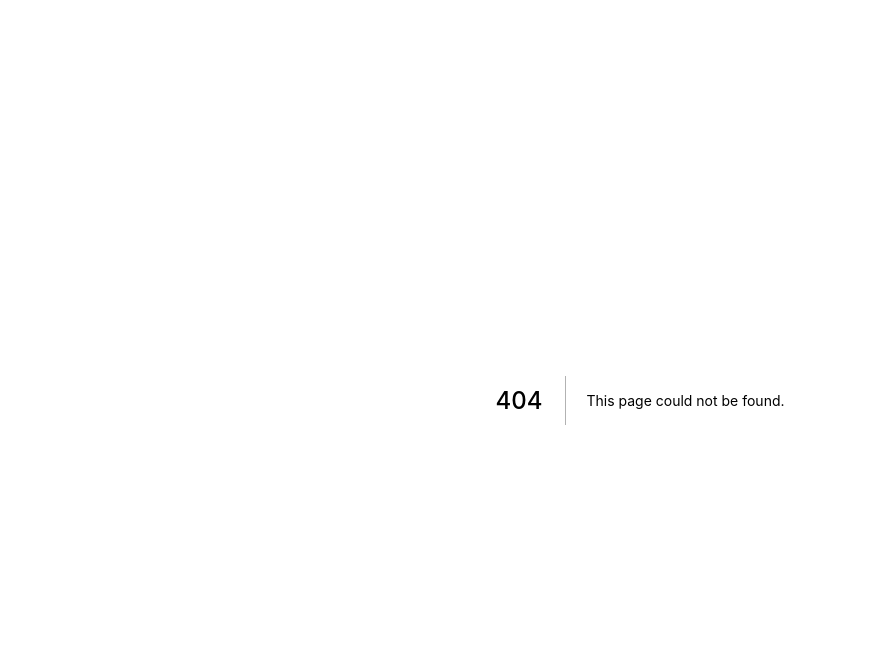
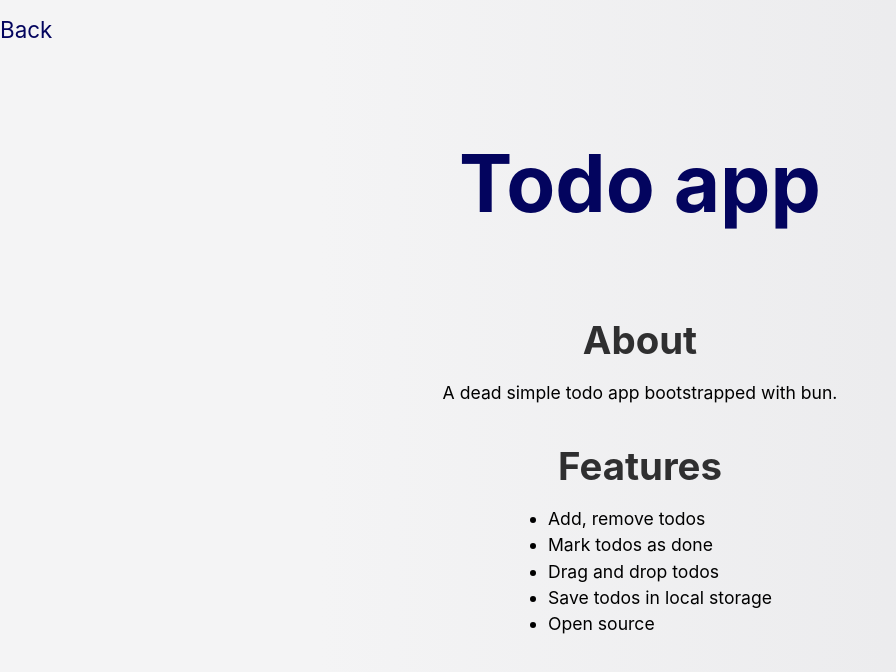
Before and after one commit to michqo/bun-next-todo-app, a Next.js app: page /about in a window 1280 px wide. Before the commit this address had no page. Shown: the top 672 px of the page, without its empty margins (0-896 px from the left). Built offline with nearby package versions, Linux system fonts and the light colour scheme.

Commit message:
About page

```diff
--- /dev/null
+++ b/src/pages/about.tsx
@@ -0,0 +1,40 @@
+import Head from "next/head";
+import Link from "next/link";
+import React from "react";
+import styles from "../styles/About.module.css";
+
+export default function About({}): JSX.Element {
+  return (
+    <div className={styles.container}>
+      <Head>
+        <title>Todo app about</title>
+        <meta name="description" content="Todo app bootstrapped with Bun" />
+        <link rel="icon" href="/favicon.ico" />
+      </Head>
+
+      <Link href="/">
+        <a className={styles.top}>Back</a>
+      </Link>
+
+      <main>
+        <h1>Todo app</h1>
+        <article>
+          <section>
+            <h2>About</h2>
+            <p>A dead simple todo app bootstrapped with bun.</p>
+          </section>
+          <section>
+            <h2>Features</h2>
+            <ul>
+              <li>Add, remove todos</li>
+              <li>Mark todos as done</li>
+              <li>Drag and drop todos</li>
+              <li>Save todos in local storage</li>
+              <li>Open source</li>
+            </ul>
+          </section>
+        </article>
+      </main>
+    </div>
+  );
+}
--- /dev/null
+++ b/src/styles/About.module.css
@@ -0,0 +1,39 @@
+.top {
+  position: absolute;
+  top: 1rem;
+  font-size: 1.4em;
+  color: var(--accent);
+}
+
+h2 {
+  font-size: 2.4rem;
+  color: var(--black);
+  margin-bottom: 0.5em;
+  text-align: center;
+}
+
+p {
+  max-width: 80vh;
+  margin: 0;
+  font-size: 1.1em;
+}
+
+article {
+  margin-top: 2.9em;
+}
+
+section {
+  margin: 0.5em 0;
+  display: flex;
+  align-items: center;
+  flex-direction: column;
+}
+
+ul {
+  margin: 0;
+}
+
+li {
+  font-size: 1.1em;
+  margin-bottom: 0.3em;
+}
--- a/src/styles/Home.module.css
+++ b/src/styles/Home.module.css
@@ -1,38 +1,12 @@
-:root {
-  --black: #2f2f30;
-  --white: #f4f4f5;
-  --hover: #e2e2e5;
-  --accent: #03045e;
-}
-
-::selection {
-  color: var(--white);
-  background: var(--accent);
-}
-
-.container {
-  min-height: 99vh;
-  padding: 0 0.5rem;
-  display: flex;
-  flex-direction: column;
-  justify-content: center;
-  align-items: center;
-  height: 100vh;
-}
-
-.main {
-  padding: 5rem 0;
-  flex: 1;
-  display: flex;
-  flex-direction: column;
-  align-items: center;
-  gap: 1rem;
-}
-
-.title {
-  line-height: 1.15;
-  font-size: 5rem;
-  color: var(--accent);
+a {
+  border: none;
+  border-radius: 0.2rem;
+  font-size: 1.3rem;
+  text-decoration: underline;
+  background: transparent;
+  cursor: pointer;
+  margin-bottom: 2.5em;
+  margin-top: 0;
 }
 
 .form {
@@ -98,6 +72,8 @@
   text-decoration: underline;
   background: transparent;
   cursor: pointer;
+  margin-bottom: 1em;
+  margin-top: 0.5em;
 }
 .clear:focus {
   outline: 2px solid var(--black);
@@ -159,6 +135,8 @@
   background: var(--accent);
 }
 
+/* TODO: Make a footer with gh links... */
+
 .footer {
   width: 100%;
   height: 100px;
--- a/src/styles/globals.css
+++ b/src/styles/globals.css
@@ -4,9 +4,23 @@ body {
   margin: 0;
   font-family: -apple-system, BlinkMacSystemFont, Segoe UI, Roboto, Oxygen,
     Ubuntu, Cantarell, Fira Sans, Droid Sans, Helvetica Neue, sans-serif;
-  /* background-color: #f4f4f5; */
-  background: rgb(244,244,245);
-  background: linear-gradient(90deg, rgba(244,244,245,1) 25%, rgba(235,235,237,1) 75%);
+  background: linear-gradient(
+    90deg,
+    rgba(244, 244, 245, 1) 25%,
+    rgba(235, 235, 237, 1) 75%
+  );
+}
+
+::selection {
+  color: var(--white);
+  background: var(--accent);
+}
+
+:root {
+  --black: #2f2f30;
+  --white: #f4f4f5;
+  --hover: #e2e2e5;
+  --accent: #03045e;
 }
 
 a {
@@ -17,3 +31,28 @@ a {
 * {
   box-sizing: border-box;
 }
+
+h1 {
+  text-align: center;
+  font-size: 5rem;
+  color: var(--accent);
+  margin-bottom: 0;
+}
+
+main {
+  padding: 5rem 0;
+  flex: 1;
+  display: flex;
+  flex-direction: column;
+  align-items: center;
+}
+
+.container {
+  min-height: 99vh;
+  padding: 0 0.5rem;
+  display: flex;
+  flex-direction: column;
+  justify-content: center;
+  align-items: center;
+  height: 100vh;
+}
```
Also changed, not shown: src/pages/index.tsx (+6 -2 lines).
